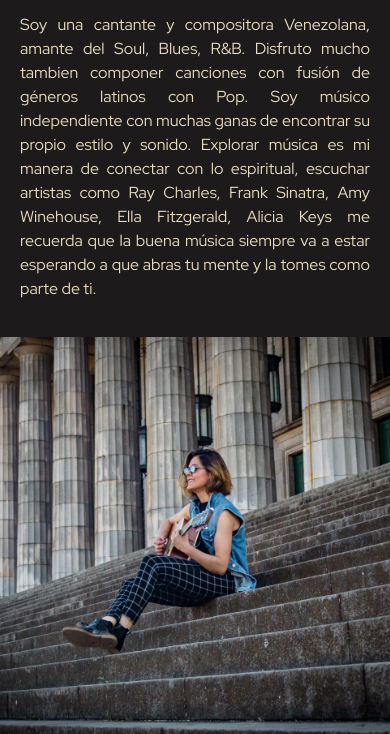
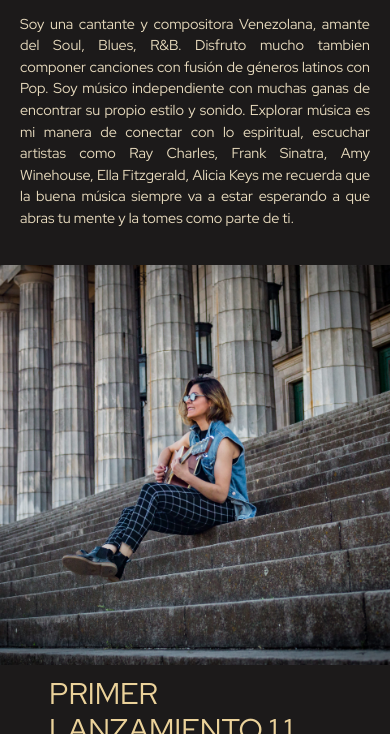
Before and after one commit to isasoul/Isa-Soul-web---proyecto-coder, a plain HTML site: page index.html in a window 390 px wide. Shown: the part 1195-1929 px from the top of the page. Drawn offline with nearby package versions, Linux system fonts and the light colour scheme; a web font is replaced by a local one.

Commit message:
corrijo font size en descripcion de index

```diff
--- a/styles/styles.css
+++ b/styles/styles.css
@@ -714,7 +714,7 @@ font-family: 'Ubuntu Mono', monospace;*/
     .card__introduction {
         width: 100%;
         text-align: justify;
-        font-size: 1em;
+        font-size: 0.9em;
         overflow-y: hidden;
     }
     .section__img--2 {
```
